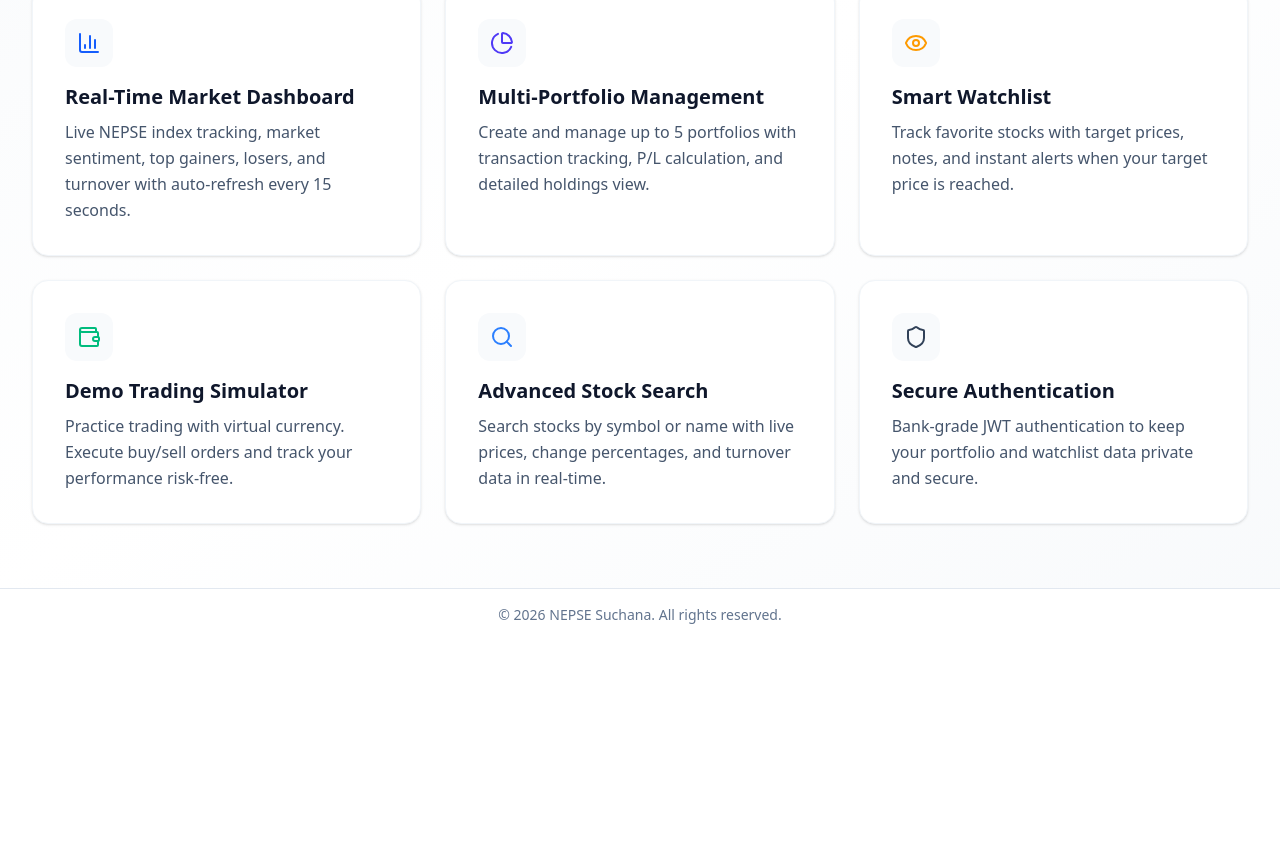
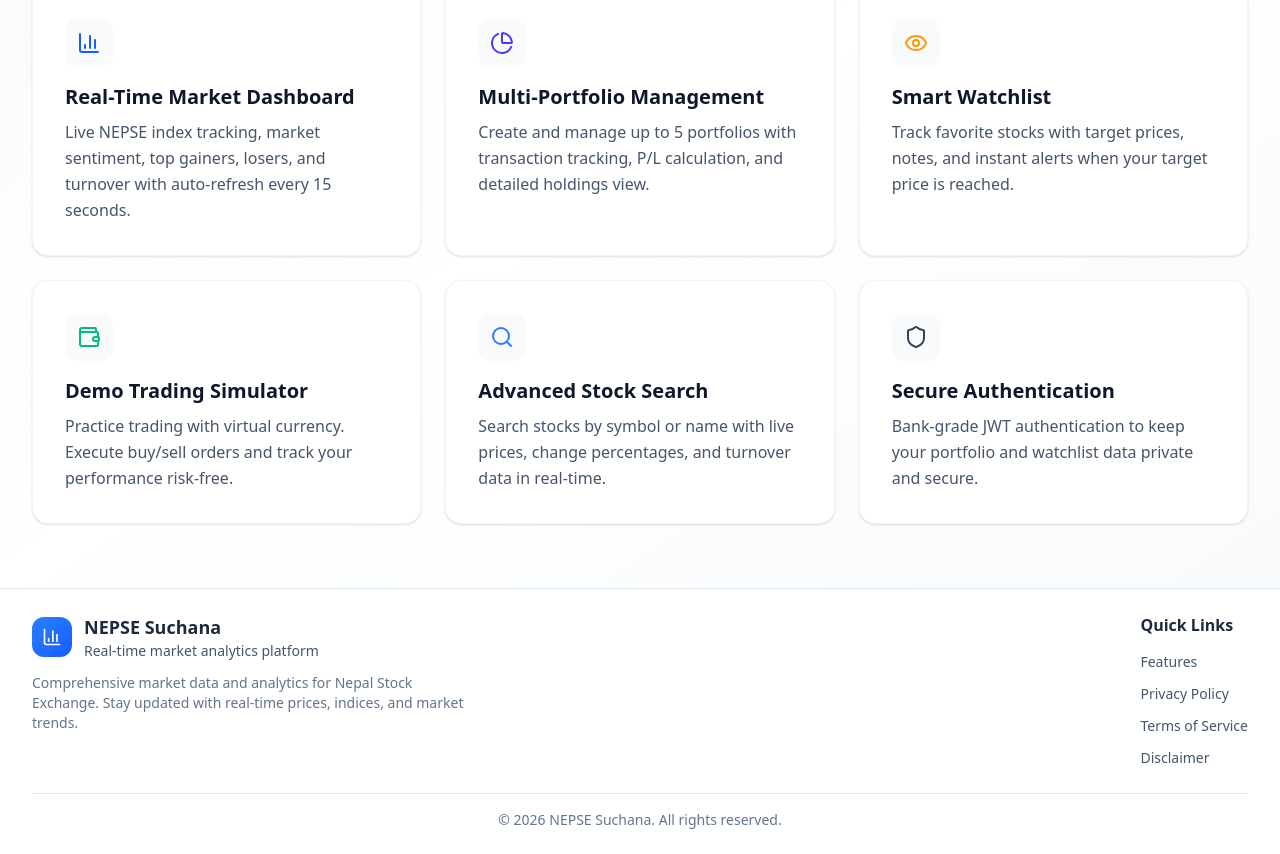
Before and after one commit to amritsapkotadev/Nepse-Suchana, a Next.js app: page /features in a window 1280 px wide. Shown: the part 327-1181 px from the top of the page. Before the commit the page ends 968 px from the top, so only its background shows below. Built offline with nearby package versions, Linux system fonts and the light colour scheme; no server answers.

Commit message:
Add full footer with quick links on static pages

```diff
--- a/app/page.tsx
+++ b/app/page.tsx
@@ -662,7 +662,7 @@
                   <h4 className="font-bold text-slate-800 mb-4">Quick Links</h4>
                   <ul className="space-y-3">
                     <li><a href="/features" className="text-slate-600 hover:text-blue-600 transition-colors">Features</a></li>
-                    <li><a href="/privacy" className="text-slate-600 hover:text-blue-600 transition-colors">Privacy Policy</a></li>
+                    <li><a href="/privacy-policy" className="text-slate-600 hover:text-blue-600 transition-colors">Privacy Policy</a></li>
                     <li><a href="/terms" className="text-slate-600 hover:text-blue-600 transition-colors">Terms of Service</a></li>
                     <li><a href="/disclaimer" className="text-slate-600 hover:text-blue-600 transition-colors">Disclaimer</a></li>
                   </ul>
--- a/components/layout/Footer.tsx
+++ b/components/layout/Footer.tsx
@@ -1,15 +1,57 @@
 'use client';
 
+import Link from 'next/link';
 import { usePathname } from 'next/navigation';
 import { useAppLoading } from '@/components/AppLoadingProvider';
+import { BarChart3 } from 'lucide-react';
 
 export function Footer() {
   const pathname = usePathname();
   const { isAppLoading } = useAppLoading();
   const isAuthPage = pathname === '/login' || pathname === '/signup';
   const isStaticPage = pathname === '/disclaimer' || pathname === '/privacy-policy' || pathname === '/terms' || pathname === '/features';
+  const isQuickLinksPage = pathname === '/features' || pathname === '/disclaimer' || pathname === '/privacy-policy' || pathname === '/terms';
 
   if (isAuthPage || (isAppLoading && !isStaticPage)) return null;
+
+  if (isQuickLinksPage) {
+    return (
+      <footer className="border-t border-slate-200 bg-white mt-auto">
+        <div className="max-w-7xl mx-auto px-4 sm:px-6 lg:px-8 py-6">
+          <div className="flex flex-col lg:flex-row items-start justify-between gap-8">
+            <div className="max-w-md">
+              <div className="flex items-center gap-3 mb-3">
+                <div className="w-10 h-10 bg-gradient-to-br from-blue-500 to-blue-600 rounded-xl flex items-center justify-center">
+                  <BarChart3 className="w-5 h-5 text-white" />
+                </div>
+                <div>
+                  <h3 className="font-bold text-slate-800 text-lg">NEPSE Suchana</h3>
+                  <p className="text-slate-600 text-sm">Real-time market analytics platform</p>
+                </div>
+              </div>
+              <p className="text-slate-500 text-sm">
+                Comprehensive market data and analytics for Nepal Stock Exchange.
+                Stay updated with real-time prices, indices, and market trends.
+              </p>
+            </div>
+
+            <div>
+              <h4 className="font-bold text-slate-800 mb-3">Quick Links</h4>
+              <ul className="space-y-2">
+                <li><Link href="/features" className="text-slate-600 hover:text-blue-600 transition-colors text-sm">Features</Link></li>
+                <li><Link href="/privacy-policy" className="text-slate-600 hover:text-blue-600 transition-colors text-sm">Privacy Policy</Link></li>
+                <li><Link href="/terms" className="text-slate-600 hover:text-blue-600 transition-colors text-sm">Terms of Service</Link></li>
+                <li><Link href="/disclaimer" className="text-slate-600 hover:text-blue-600 transition-colors text-sm">Disclaimer</Link></li>
+              </ul>
+            </div>
+          </div>
+          <div className="mt-6 pt-4 border-t border-slate-200 text-center text-sm text-slate-500">
+            &copy; {new Date().getFullYear()} NEPSE Suchana. All rights reserved.
+          </div>
+        </div>
+      </footer>
+    );
+  }
 
   return (
     <footer className="border-t border-slate-200 py-4">
```
